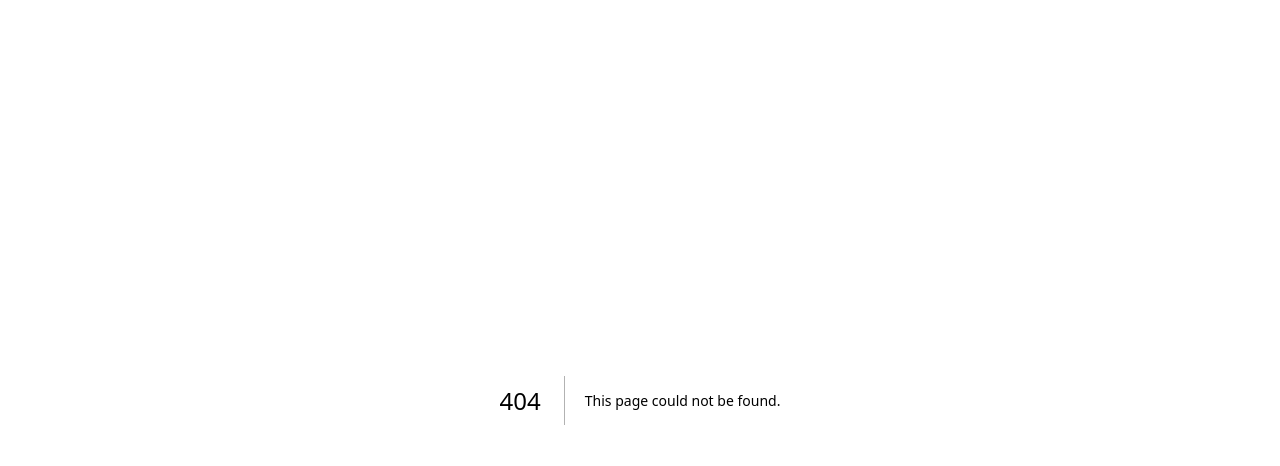
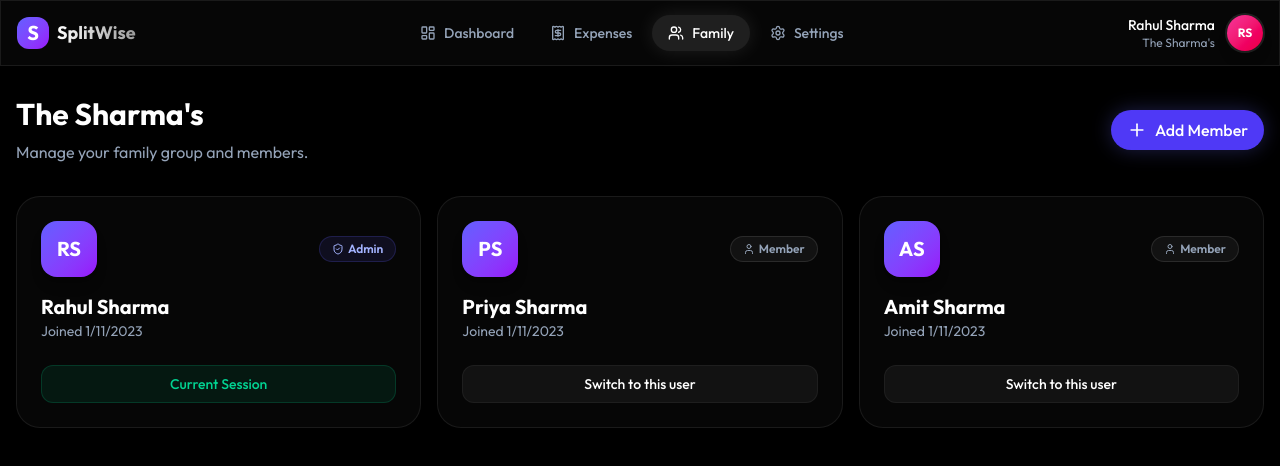
Before and after one commit to developerjulian714/demo-repo, a Next.js app: page /family in a window 1280 px wide. Before the commit this address had no page. Shown: the top 466 px of the page. Built offline with nearby package versions, Linux system fonts and the light colour scheme.

Commit message:
feat: implement family management features

```diff
--- /dev/null
+++ b/app/family/page.tsx
@@ -0,0 +1,80 @@
+"use client";
+
+import { useState } from 'react';
+import { useAppContext } from '@/contexts/AppContext';
+import { Navbar } from '@/components/layout/Navbar';
+import { AddMemberModal } from '@/components/family/AddMemberModal';
+import { Plus, Shield, ShieldCheck, User as UserIcon } from 'lucide-react';
+
+export default function FamilyPage() {
+    const { activeFamily, currentUser, switchUser } = useAppContext();
+    const [isAddModalOpen, setIsAddModalOpen] = useState(false);
+
+    if (!activeFamily) return null;
+
+    return (
+        <div className="min-h-screen bg-black text-foreground pb-20">
+            <Navbar />
+
+            <main className="container mx-auto px-4 pt-24 space-y-8">
+                <div className="flex items-center justify-between">
+                    <div>
+                        <h1 className="text-3xl font-bold text-white mb-2">{activeFamily.name}</h1>
+                        <p className="text-muted-foreground">Manage your family group and members.</p>
+                    </div>
+                    <button
+                        onClick={() => setIsAddModalOpen(true)}
+                        className="bg-indigo-600 hover:bg-indigo-500 text-white px-4 py-2 rounded-full flex items-center gap-2 font-medium transition-all shadow-[0_0_20px_rgba(99,102,241,0.3)] hover:shadow-[0_0_30px_rgba(99,102,241,0.5)]"
+                    >
+                        <Plus className="w-5 h-5" />
+                        Add Member
+                    </button>
+                </div>
+
+                <div className="grid grid-cols-1 md:grid-cols-2 lg:grid-cols-3 gap-4">
+                    {activeFamily.members.map((member) => (
+                        <div key={member.id} className="p-6 rounded-3xl glass border border-white/5 hover:border-indigo-500/30 transition-all group relative overflow-hidden">
+                            <div className="absolute inset-0 bg-gradient-to-br from-indigo-500/5 to-transparent opacity-0 group-hover:opacity-100 transition-opacity" />
+
+                            <div className="relative flex items-center justify-between mb-4">
+                                <div className="h-14 w-14 rounded-2xl bg-gradient-to-br from-indigo-500 to-purple-600 flex items-center justify-center text-xl font-bold text-white shadow-lg">
+                                    {member.avatar}
+                                </div>
+                                {member.role === 'ADMIN' ?
+                                    <span className="bg-indigo-500/10 text-indigo-300 px-3 py-1 rounded-full text-xs font-semibold flex items-center gap-1 border border-indigo-500/20">
+                                        <ShieldCheck className="w-3 h-3" /> Admin
+                                    </span>
+                                    :
+                                    <span className="bg-white/5 text-muted-foreground px-3 py-1 rounded-full text-xs font-semibold flex items-center gap-1 border border-white/10">
+                                        <UserIcon className="w-3 h-3" /> Member
+                                    </span>
+                                }
+                            </div>
+
+                            <div className="relative">
+                                <h3 className="text-xl font-bold text-white">{member.name}</h3>
+                                <p className="text-sm text-muted-foreground">Joined {new Date(member.joinedAt).toLocaleDateString()}</p>
+                            </div>
+
+                            {currentUser?.id !== member.id && (
+                                <button
+                                    onClick={() => switchUser(member.id)}
+                                    className="mt-6 w-full py-2 rounded-xl bg-white/5 hover:bg-white/10 text-sm font-medium text-white transition-colors border border-white/5"
+                                >
+                                    Switch to this user
+                                </button>
+                            )}
+                            {currentUser?.id === member.id && (
+                                <div className="mt-6 w-full py-2 rounded-xl bg-emerald-500/10 text-emerald-400 text-sm font-medium text-center border border-emerald-500/20">
+                                    Current Session
+                                </div>
+                            )}
+                        </div>
+                    ))}
+                </div>
+            </main>
+
+            <AddMemberModal isOpen={isAddModalOpen} onClose={() => setIsAddModalOpen(false)} />
+        </div>
+    );
+}
--- /dev/null
+++ b/components/family/AddMemberModal.tsx
@@ -0,0 +1,86 @@
+"use client";
+
+import { useState } from 'react';
+import { useAppContext } from '@/contexts/AppContext';
+import { X, Check, UserPlus } from 'lucide-react';
+import { Role } from '@/types';
+
+interface AddMemberModalProps {
+    isOpen: boolean;
+    onClose: () => void;
+}
+
+export function AddMemberModal({ isOpen, onClose }: AddMemberModalProps) {
+    const { addMember, activeFamily } = useAppContext();
+    const [name, setName] = useState('');
+    const [role, setRole] = useState<Role>('MEMBER');
+
+    if (!isOpen) return null;
+
+    const handleSubmit = (e: React.FormEvent) => {
+        e.preventDefault();
+        if (!name || !activeFamily) return;
+
+        addMember(activeFamily.id, name, role);
+        onClose();
+        setName('');
+        setRole('MEMBER');
+    };
+
+    return (
+        <div className="fixed inset-0 z-50 flex items-center justify-center p-4 bg-black/80 backdrop-blur-sm">
+            <div className="w-full max-w-md bg-stone-900 border border-white/10 rounded-3xl p-6 shadow-2xl relative animate-in fade-in zoom-in-95 duration-200">
+                <button
+                    onClick={onClose}
+                    className="absolute top-4 right-4 p-2 rounded-full hover:bg-white/10 transition-colors"
+                >
+                    <X className="w-5 h-5 text-muted-foreground" />
+                </button>
+
+                <h2 className="text-2xl font-bold text-white mb-6">Add Family Member</h2>
+
+                <form onSubmit={handleSubmit} className="space-y-6">
+                    <div className="space-y-2">
+                        <label className="text-sm font-medium text-muted-foreground">Name</label>
+                        <input
+                            type="text"
+                            value={name}
+                            onChange={(e) => setName(e.target.value)}
+                            className="w-full bg-white/5 border border-white/10 rounded-xl px-4 py-3 text-white focus:outline-none focus:ring-2 focus:ring-indigo-500 transition-all placeholder:text-muted-foreground"
+                            placeholder="Enter name"
+                            autoFocus
+                        />
+                    </div>
+
+                    <div className="space-y-2">
+                        <label className="text-sm font-medium text-muted-foreground">Role</label>
+                        <div className="flex bg-white/5 p-1 rounded-xl">
+                            <button
+                                type="button"
+                                onClick={() => setRole('MEMBER')}
+                                className={`flex-1 py-2 text-sm font-medium rounded-lg transition-all ${role === 'MEMBER' ? 'bg-indigo-600 text-white shadow-lg' : 'text-muted-foreground hover:text-white'}`}
+                            >
+                                Member
+                            </button>
+                            <button
+                                type="button"
+                                onClick={() => setRole('ADMIN')}
+                                className={`flex-1 py-2 text-sm font-medium rounded-lg transition-all ${role === 'ADMIN' ? 'bg-indigo-600 text-white shadow-lg' : 'text-muted-foreground hover:text-white'}`}
+                            >
+                                Admin
+                            </button>
+                        </div>
+                    </div>
+
+                    <button
+                        type="submit"
+                        className="w-full bg-white text-black font-bold py-4 rounded-2xl hover:bg-gray-200 transition-colors flex items-center justify-center gap-2"
+                    >
+                        <UserPlus className="w-5 h-5" />
+                        Add Member
+                    </button>
+                </form>
+            </div>
+        </div>
+    );
+}
```
